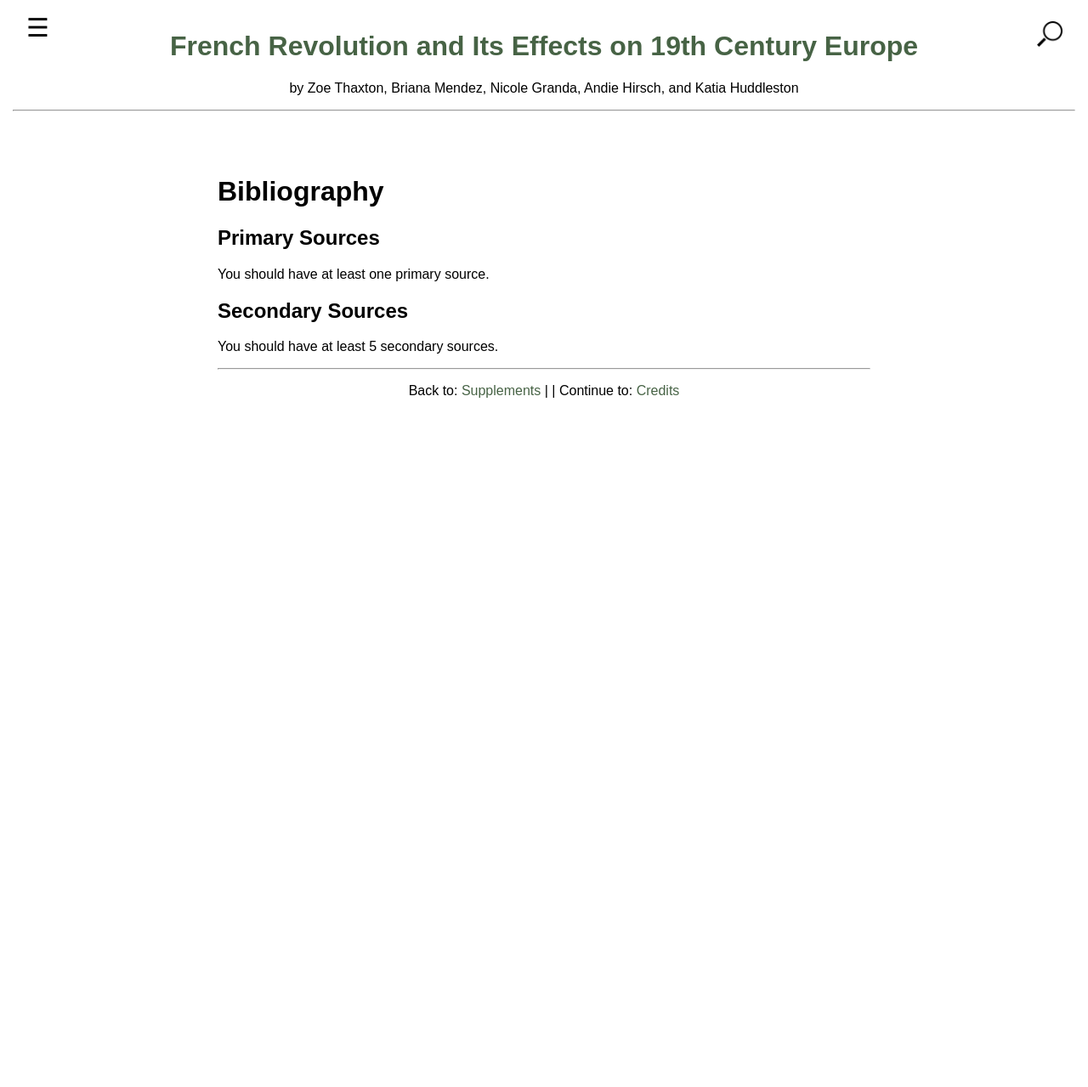
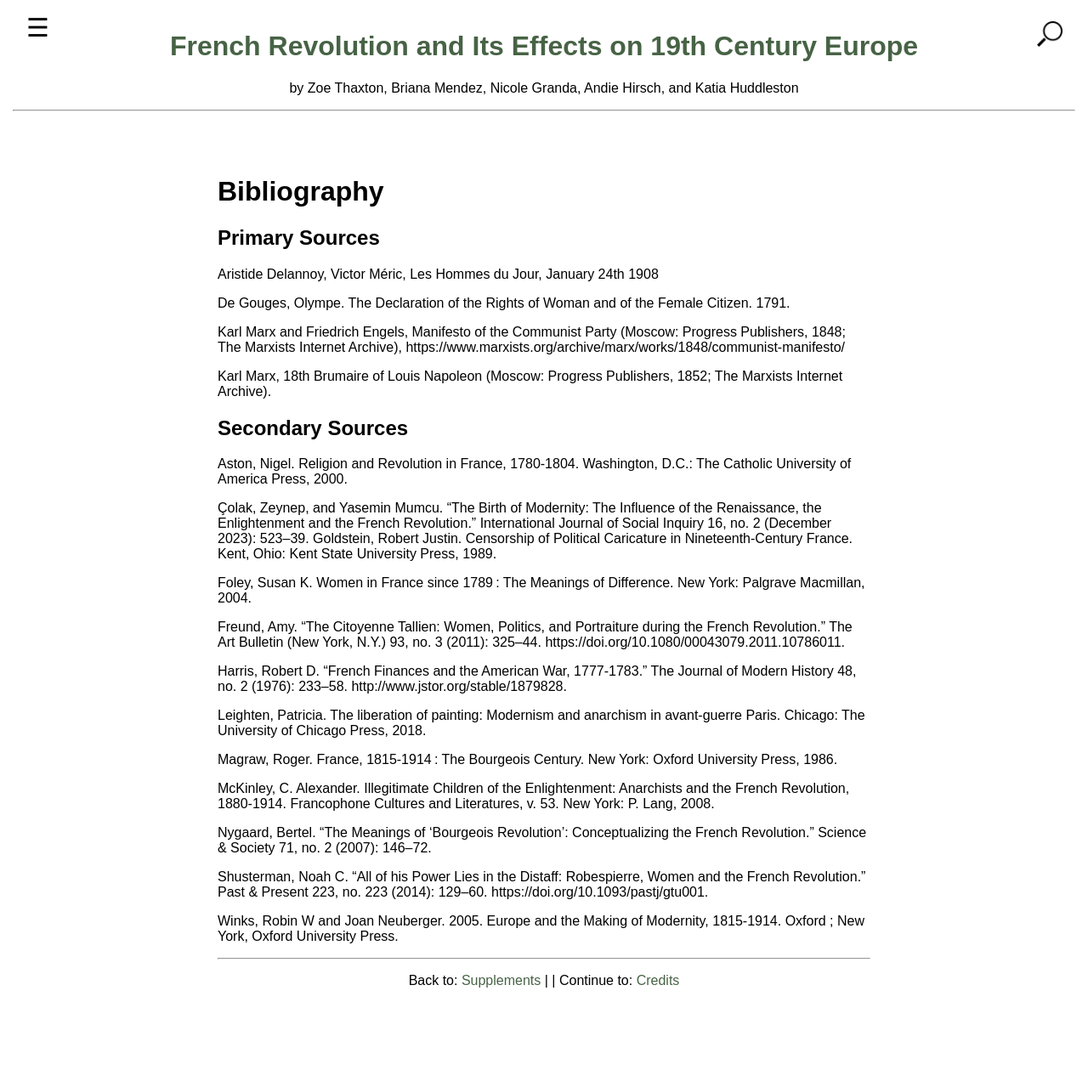
Before and after one commit to zoethaxton/Thaxton-Zoe-EUH-3205, a Jekyll site: the page built from 005_bibliography.md, in a window 1280 px wide. Shown: the whole page at 85% size. Built offline with Jekyll 4.4.1, drawn with Linux system fonts in a browser that asks for light colours; before the commit the page ends 900 px from its top, so only the background shows below that.

Commit message:
Update 005_bibliography.md

```diff
--- a/005_bibliography.md
+++ b/005_bibliography.md
@@ -8,8 +8,36 @@ number: 5
 
 ## Primary Sources
 
-You should have at least one primary source.
+Aristide Delannoy, Victor Méric, Les Hommes du Jour, January 24th 1908
+
+De Gouges, Olympe. The Declaration of the Rights of Woman and of the Female Citizen. 1791.
+
+Karl Marx and Friedrich Engels, Manifesto of the Communist Party (Moscow: Progress Publishers, 1848; The Marxists Internet Archive), https://www.marxists.org/archive/marx/works/1848/communist-manifesto/
+
+Karl Marx, 18th Brumaire of Louis Napoleon (Moscow: Progress Publishers, 1852; The Marxists Internet Archive).
+
 
 ## Secondary Sources
 
-You should have at least 5 secondary sources.
+Aston, Nigel. Religion and Revolution in France, 1780-1804. Washington, D.C.: The Catholic University of America Press, 2000.
+
+Çolak, Zeynep, and Yasemin Mumcu. “The Birth of Modernity: The Influence of the Renaissance, the Enlightenment and the French Revolution.” International Journal of Social Inquiry 16, no. 2 (December 2023): 523–39.
+Goldstein, Robert Justin. Censorship of Political Caricature in Nineteenth-Century France. Kent, Ohio: Kent State University Press, 1989.
+
+Foley, Susan K. Women in France since 1789 : The Meanings of Difference. New York: Palgrave Macmillan, 2004.
+
+Freund, Amy. “The Citoyenne Tallien: Women, Politics, and Portraiture during the French Revolution.” The Art Bulletin (New York, N.Y.) 93, no. 3 (2011): 325–44. https://doi.org/10.1080/00043079.2011.10786011.
+
+Harris, Robert D. “French Finances and the American War, 1777-1783.” The Journal of Modern History 48, no. 2 (1976): 233–58. http://www.jstor.org/stable/1879828.
+
+Leighten, Patricia. The liberation of painting: Modernism and anarchism in avant-guerre Paris. Chicago: The University of Chicago Press, 2018.
+
+Magraw, Roger. France, 1815-1914 : The Bourgeois Century. New York: Oxford University Press, 1986.
+
+McKinley, C. Alexander. Illegitimate Children of the Enlightenment: Anarchists and the French Revolution, 1880-1914. Francophone Cultures and Literatures, v. 53. New York: P. Lang, 2008.
+
+Nygaard, Bertel. “The Meanings of ‘Bourgeois Revolution’: Conceptualizing the French Revolution.” Science & Society 71, no. 2 (2007): 146–72.
+
+Shusterman, Noah C. “All of his Power Lies in the Distaff: Robespierre, Women and the French Revolution.” Past & Present 223, no. 223 (2014): 129–60. https://doi.org/10.1093/pastj/gtu001.
+
+Winks, Robin W and Joan Neuberger. 2005. Europe and the Making of Modernity, 1815-1914. Oxford ; New York, Oxford University Press.
```
